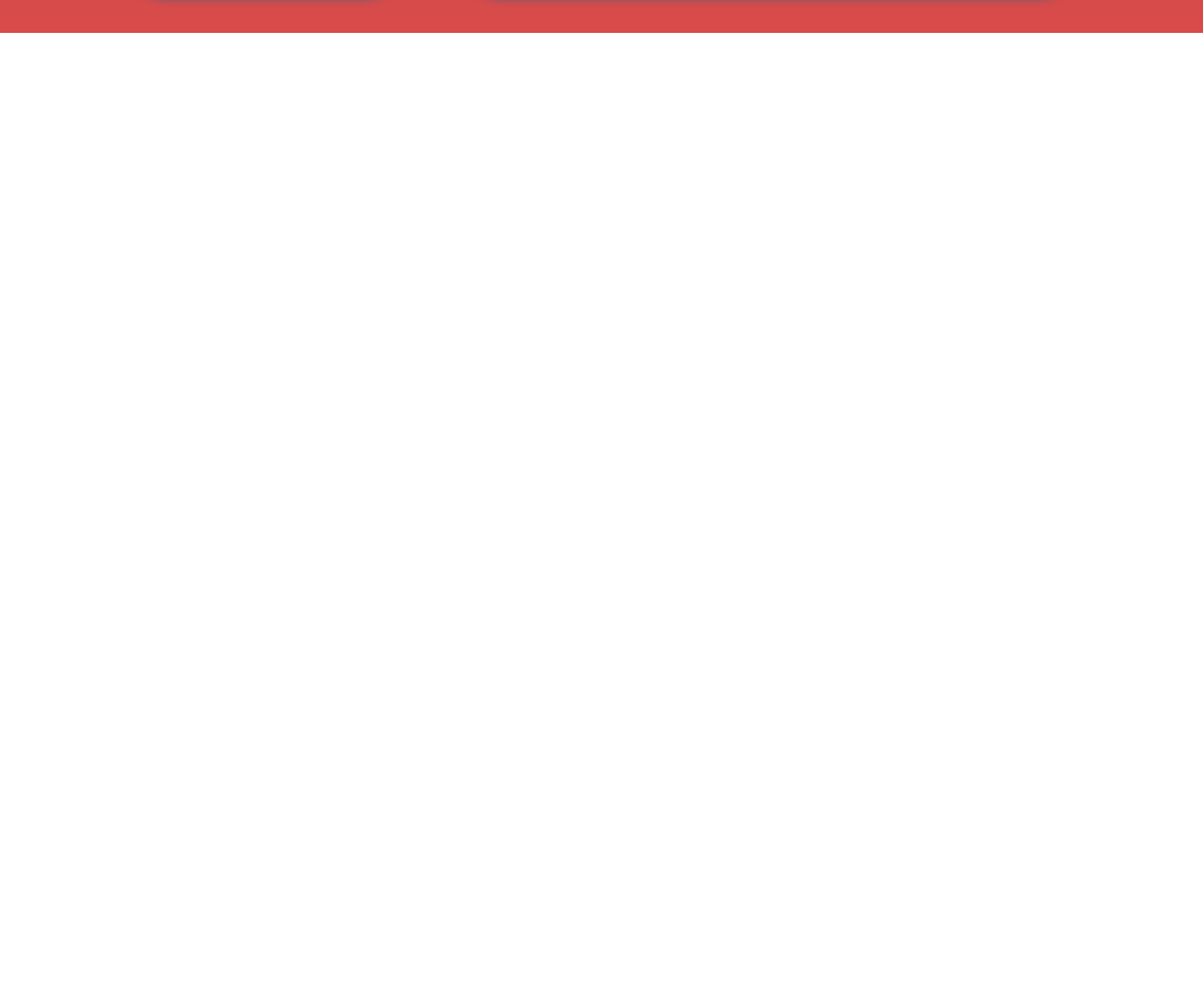
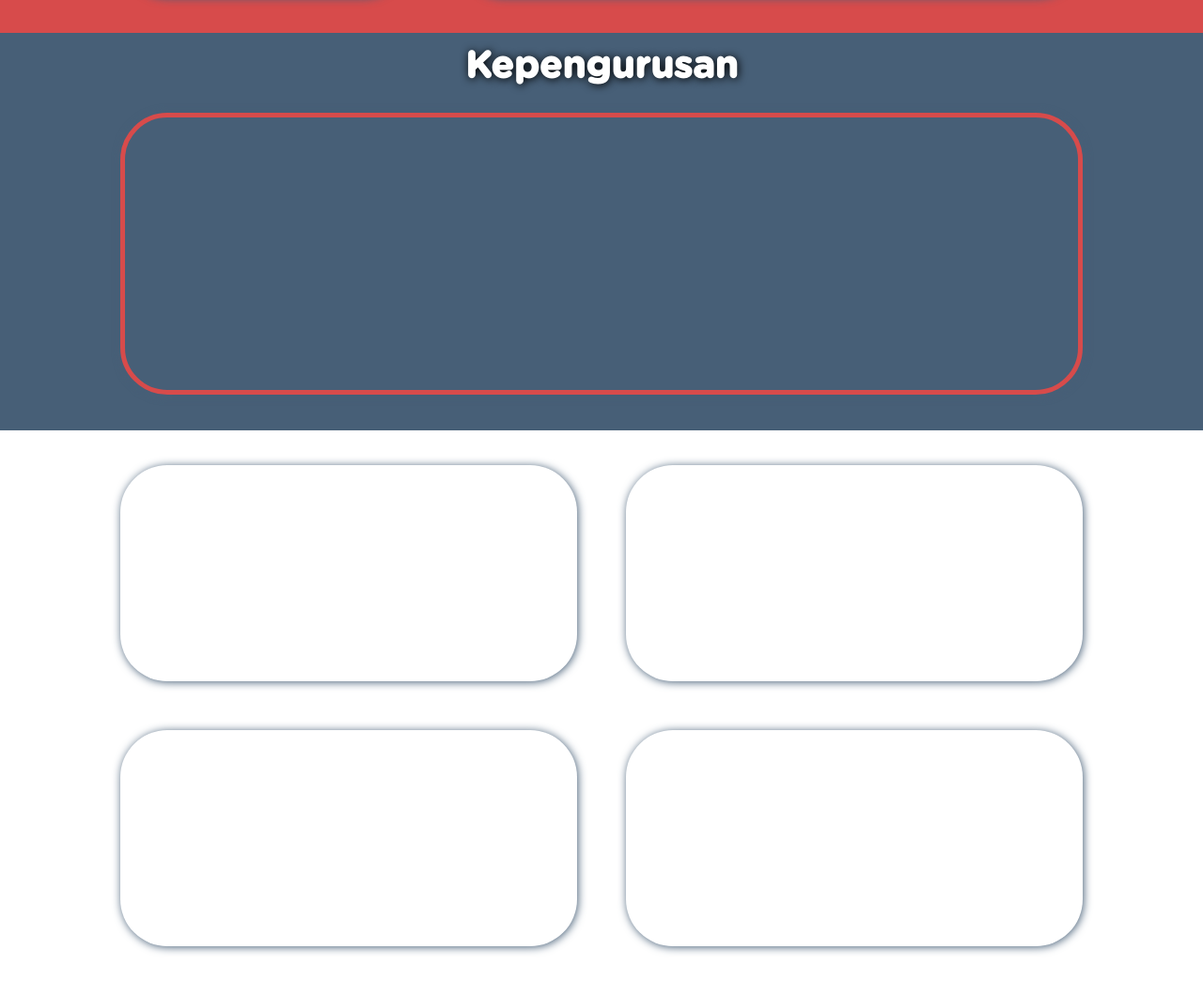
Before and after one commit to liggeee/roti0.github.io, a plain HTML site: page index.html in a window 1280 px wide. Shown: the part 1615-2659 px from the top of the page at 94% size. Before the commit the page ends 1650 px from the top, so only its background shows below. Drawn offline with Linux system fonts and the light colour scheme.

```diff
--- a/index.html
+++ b/index.html
@@ -16,8 +16,8 @@
             </div>
             <div class="navbar-panel right ">
                 <ul class="">
-                    <li><a href="" class="btn red-btn">Sejarah</a></li>
-                    <li><a href="" class="btn red-btn">Pengurus</a></li>
+                    <li><a href="#sejarah" class="btn red-btn">Sejarah</a></li>
+                    <li><a href="#kepengurusan" class="btn red-btn">Pengurus</a></li>
                     <li><a href="" class="btn red-btn">Event</a></li>
                     <li><a href="#divisi" class="btn red-btn">Divisi</a></li>
                 </ul>
@@ -126,7 +126,7 @@
                     <img src="images/logoukmo.png" alt="">
                 </div>
             </div>
-            <div class="col" style="width: 65% " >
+            <div class="col" style="width: 65% ">
                 <div class="card">
                     <div class="container">
                         <h2 class="title normal" style="color: #707070;">
@@ -139,6 +139,49 @@
             </div>
         </div>
     </div>
+    <div class="panel" id="kepengurusan">
+        <div class="container" style="background-color:#475F77; ">
+            <div class="row center">
+                <h4 class="title ">Kepengurusan</h4>
+            </div>
+            <div class="row">
+                <div class="col span_1_of_1">
+                    <div class="card">
+
+                    </div>
+                </div>
+            </div>
+        </div>
+    </div>
+    <div class="panel" id="event">
+        <div class="container">
+            <div class="row">
+                <div class="col span_1_of_2">
+                    <div class="card">
+
+                    </div>
+                </div>
+                <div class="col span_1_of_2">
+                    <div class="card">
+
+                    </div>
+                </div>
+            </div>
+            <div class="row">
+                <div class="col span_1_of_2">
+                    <div class="card">
+
+                    </div>
+                </div>
+                <div class="col span_1_of_2">
+                    <div class="card">
+
+                    </div>
+                </div>
+            </div>
+
+        </div>
+    </div>
 </body>
 
 </html>
--- a/style.css
+++ b/style.css
@@ -98,8 +98,12 @@
 
 }
 
+#kepengurusan .card {
+    border: 5px solid #D74B4B;
+    background-image: ;
+}
 
-#divisi .card:hover {
+#divisi .card:hover, #event .card:hover {
     border: solid 7px #475F77;
     box-shadow: 2px 2px 2px #475F77;
     cursor: pointer;
@@ -201,7 +205,8 @@
 .span_3_of_3 { width: 100%; }
 .span_2_of_3 { width: 65%; }
 .span_1_of_3 { width: 30%; }
-.span_1_of_2 {width: 47.5%;}
+.span_1_of_2 { width: 47.5%;}
+.span_1_of_1 {width: 100%;}
 
 /*  GO FULL WIDTH BELOW 480 PIXELS */
 @media only screen and (max-width: 720px) {
@@ -287,3 +292,8 @@
     width: 70%;
     margin: 15%;
 }
+
+#event .card {
+    height: 230px;
+}
+#event .card
```
Also changed, not shown: images/WhatsApp Image 2018-10-10 at 18.23.30.jpeg (deleted).
